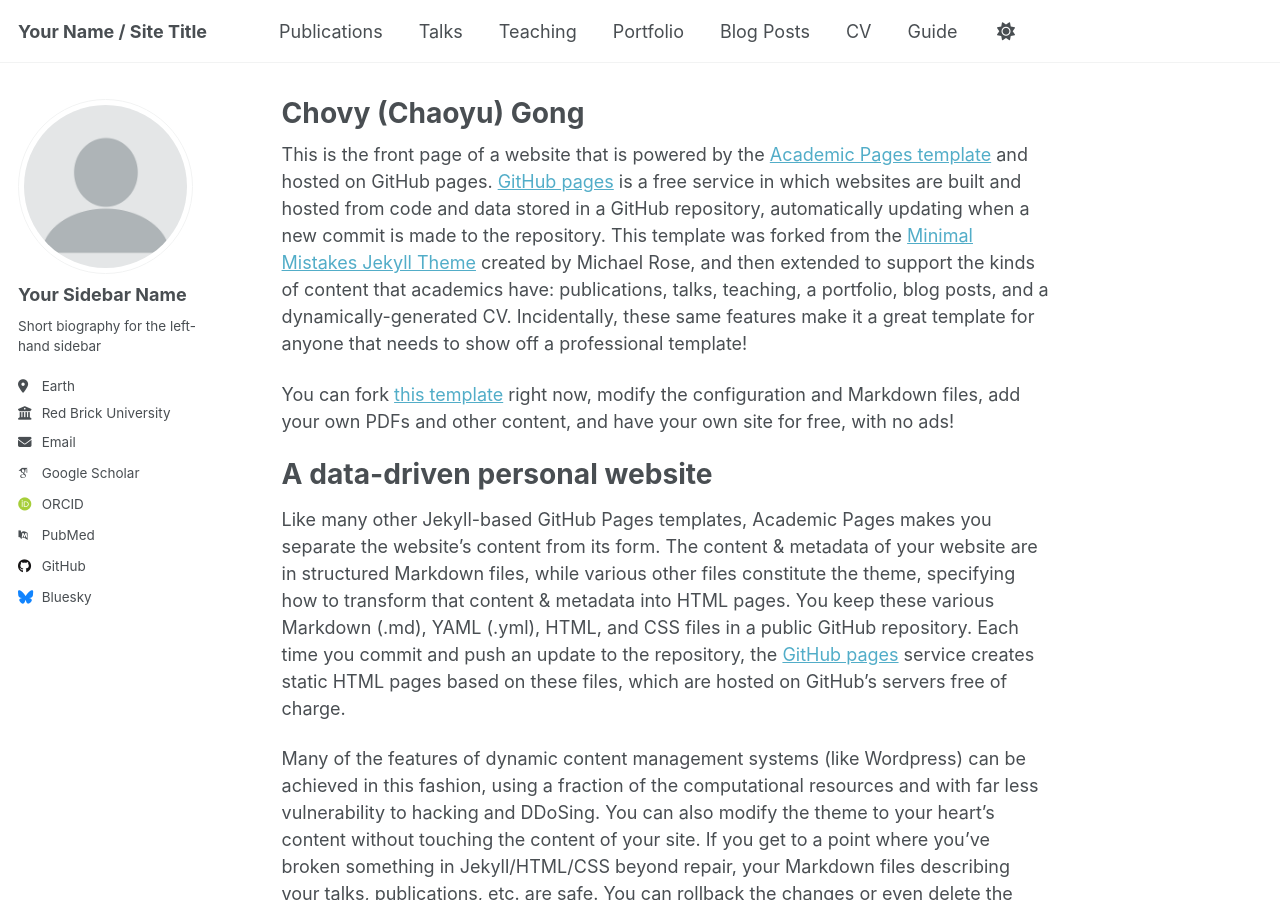
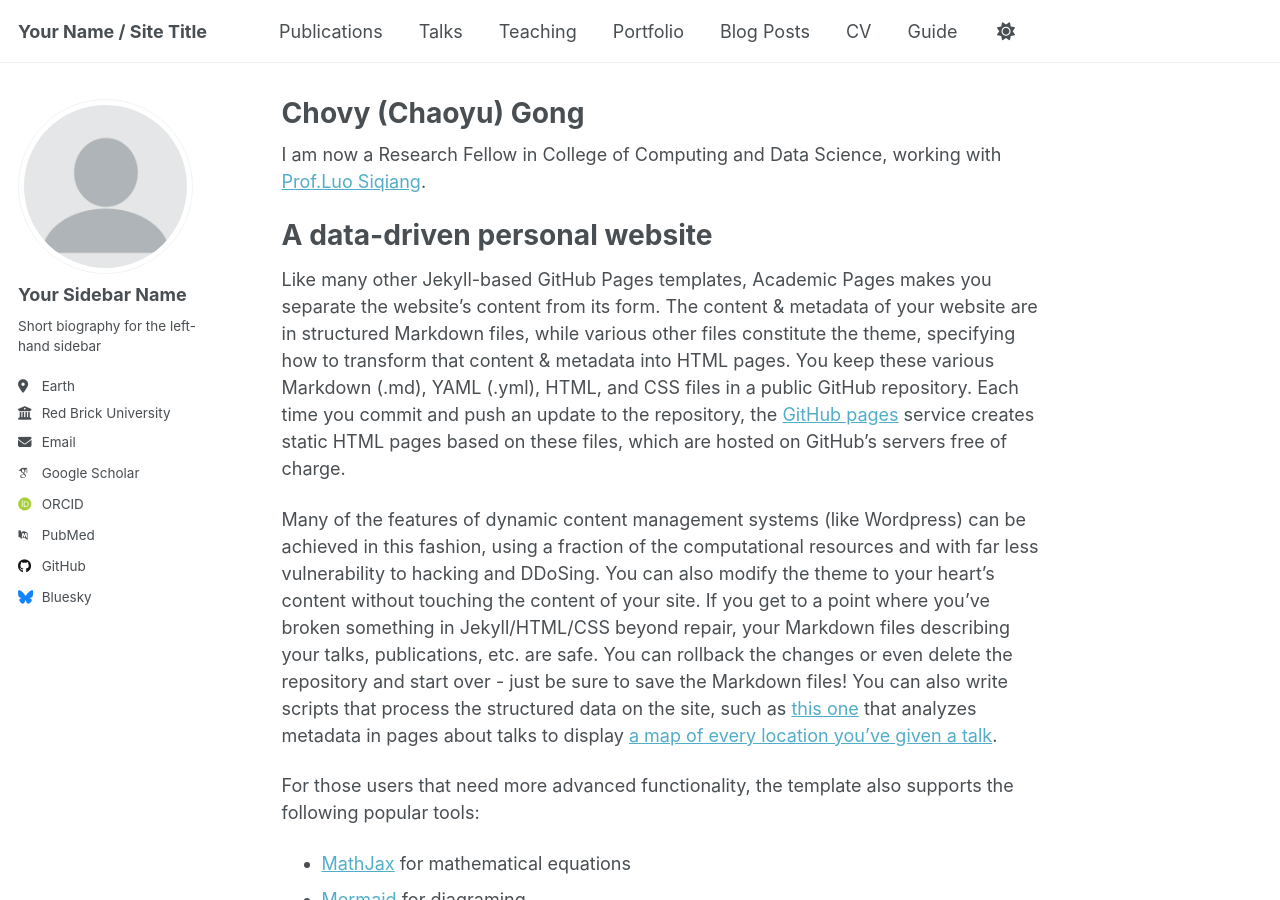
Before and after one commit to doushijihui/Chovy-Gong, a Jekyll site: the page built from _pages/about.md, in a window 1280 px wide and 900 px high. Built offline with Jekyll 4.4.1, drawn with Linux system fonts in a browser that asks for light colours; some web fonts are replaced; a script that is not in the unit is left out.

Commit message:
Update about.md

```diff
--- a/_pages/about.md
+++ b/_pages/about.md
@@ -7,9 +7,8 @@ redirect_from:
   - /about.html
 ---
 
-This is the front page of a website that is powered by the [Academic Pages template](https://github.com/academicpages/academicpages.github.io) and hosted on GitHub pages. [GitHub pages](https://pages.github.com) is a free service in which websites are built and hosted from code and data stored in a GitHub repository, automatically updating when a new commit is made to the repository. This template was forked from the [Minimal Mistakes Jekyll Theme](https://mmistakes.github.io/minimal-mistakes/) created by Michael Rose, and then extended to support the kinds of content that academics have: publications, talks, teaching, a portfolio, blog posts, and a dynamically-generated CV. Incidentally, these same features make it a great template for anyone that needs to show off a professional template!
+I am now a Research Fellow in College of Computing and Data Science, working with [Prof.Luo Siqiang](https://siqiangluo.com/).
 
- You can fork [this template](https://github.com/academicpages/academicpages.github.io) right now, modify the configuration and Markdown files, add your own PDFs and other content, and have your own site for free, with no ads!
 
 A data-driven personal website
 ======
```
